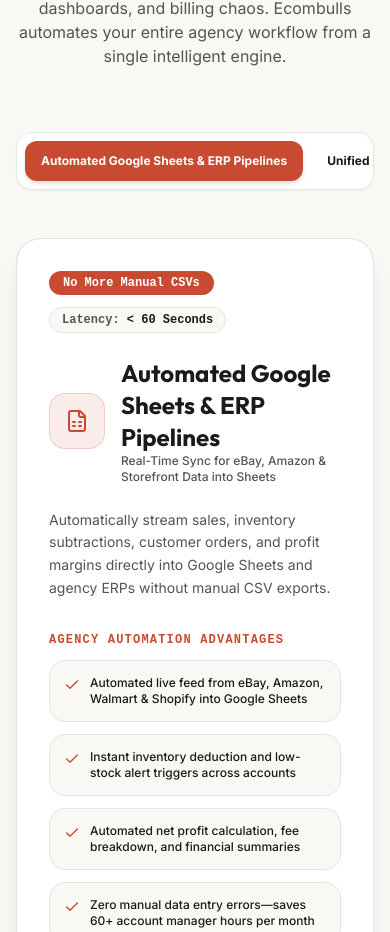
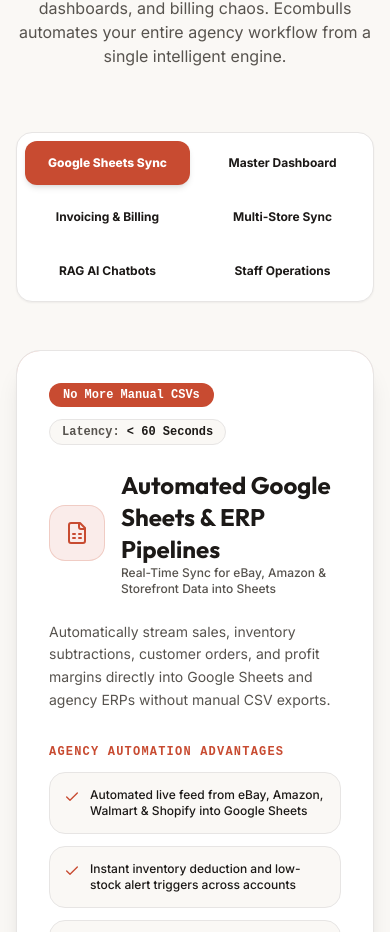
Before and after one commit to ashir6129/Ecombulls-automation-landing-page, a Next.js app: page / in a window 390 px wide. Shown: the part 2536-3468 px from the top of the page. Built offline with nearby package versions, Linux system fonts and the light colour scheme.

Commit message:
Fix services tab bar text overflow and cutoff by introducing responsive grid layout

```diff
--- a/src/components/PlatformTabs.tsx
+++ b/src/components/PlatformTabs.tsx
@@ -7,6 +7,7 @@
 interface ServiceData {
   id: string;
   name: string;
+  shortName: string;
   badge: string;
   subtitle: string;
   syncRate: string;
@@ -20,6 +21,7 @@
   {
     id: "sheets-automation",
     name: "Automated Google Sheets & ERP Pipelines",
+    shortName: "Google Sheets Sync",
     badge: "No More Manual CSVs",
     subtitle: "Real-Time Sync for eBay, Amazon & Storefront Data into Sheets",
     syncRate: "< 60 Seconds",
@@ -41,6 +43,7 @@
   {
     id: "master-dashboard",
     name: "Unified Multi-Client Master Dashboard",
+    shortName: "Master Dashboard",
     badge: "Central Command Center",
     subtitle: "Monitor 10 to 15+ Client Accounts on a Single Screen",
     syncRate: "Microsecond Live Feed",
@@ -62,6 +65,7 @@
   {
     id: "invoicing-billing",
     name: "Automated Invoicing & Payment Workflows",
+    shortName: "Invoicing & Billing",
     badge: "Billing Automation",
     subtitle: "Auto-Generated Invoices & Automated Client Billing Emails",
     syncRate: "Automated Schedule",
@@ -83,6 +87,7 @@
   {
     id: "multi-store-ops",
     name: "Multi-Store Agency Portfolio Sync",
+    shortName: "Multi-Store Sync",
     badge: "Store Ops Automation",
     subtitle: "Automate Inventory, Repricing & Fulfillment Across Stores",
     syncRate: "Event-Driven Lock",
@@ -104,6 +109,7 @@
   {
     id: "rag-chatbots",
     name: "E-Commerce RAG AI Chatbots & Agents",
+    shortName: "RAG AI Chatbots",
     badge: "Autonomous Customer Support",
     subtitle: "RAG AI Assistants Trained on Product Catalogs & Orders",
     syncRate: "Sub-Second Inference",
@@ -125,6 +131,7 @@
   {
     id: "staff-ops",
     name: "Agency Staff & Workflow Automation",
+    shortName: "Staff Operations",
     badge: "Internal Ops Engine",
     subtitle: "Automated Task Assignments & Weekly Client Reports",
     syncRate: "Automated Dispatch",
@@ -167,11 +174,11 @@
           </p>
         </div>
 
-        {/* Sliding Tabs Navigation */}
+        {/* Responsive Grid Tab Navigation */}
         <div
           role="tablist"
           aria-label="Core Agency Automation Services"
-          className="flex items-center justify-start md:justify-center overflow-x-auto no-scrollbar gap-2 p-2 bg-white border border-[#E7E5E4] rounded-2xl mb-12 max-w-5xl mx-auto shadow-sm"
+          className="grid grid-cols-2 sm:grid-cols-3 lg:grid-cols-6 gap-2.5 p-2 bg-white border border-[#E7E5E4] rounded-2xl mb-12 max-w-6xl mx-auto shadow-sm"
         >
           {AGENCY_SERVICES.map((tab) => {
             const isActive = activeTab === tab.id;
@@ -183,18 +190,13 @@
                 aria-controls={`panel-${tab.id}`}
                 id={`tab-${tab.id}`}
                 onClick={() => setActiveTab(tab.id)}
-                className={`relative px-4 py-3 rounded-xl text-xs sm:text-sm font-bold whitespace-nowrap transition-colors z-10 flex items-center gap-2 ${
-                  isActive ? "text-white" : "text-[#1C1917] hover:text-[#C84B31]"
+                className={`relative py-3.5 px-3 rounded-xl text-xs sm:text-sm font-bold transition-all z-10 flex items-center justify-center text-center ${
+                  isActive
+                    ? "bg-[#C84B31] text-white shadow-md font-extrabold"
+                    : "text-[#1C1917] hover:text-[#C84B31] hover:bg-[#FAF8F5]"
                 }`}
               >
-                {isActive && (
-                  <motion.div
-                    layoutId="activeTabIndicator"
-                    className="absolute inset-0 bg-[#C84B31] rounded-xl shadow-md -z-10"
-                    transition={{ type: "spring", stiffness: 400, damping: 30 }}
-                  />
-                )}
-                <span>{tab.name}</span>
+                <span>{tab.shortName}</span>
               </button>
             );
           })}
```
